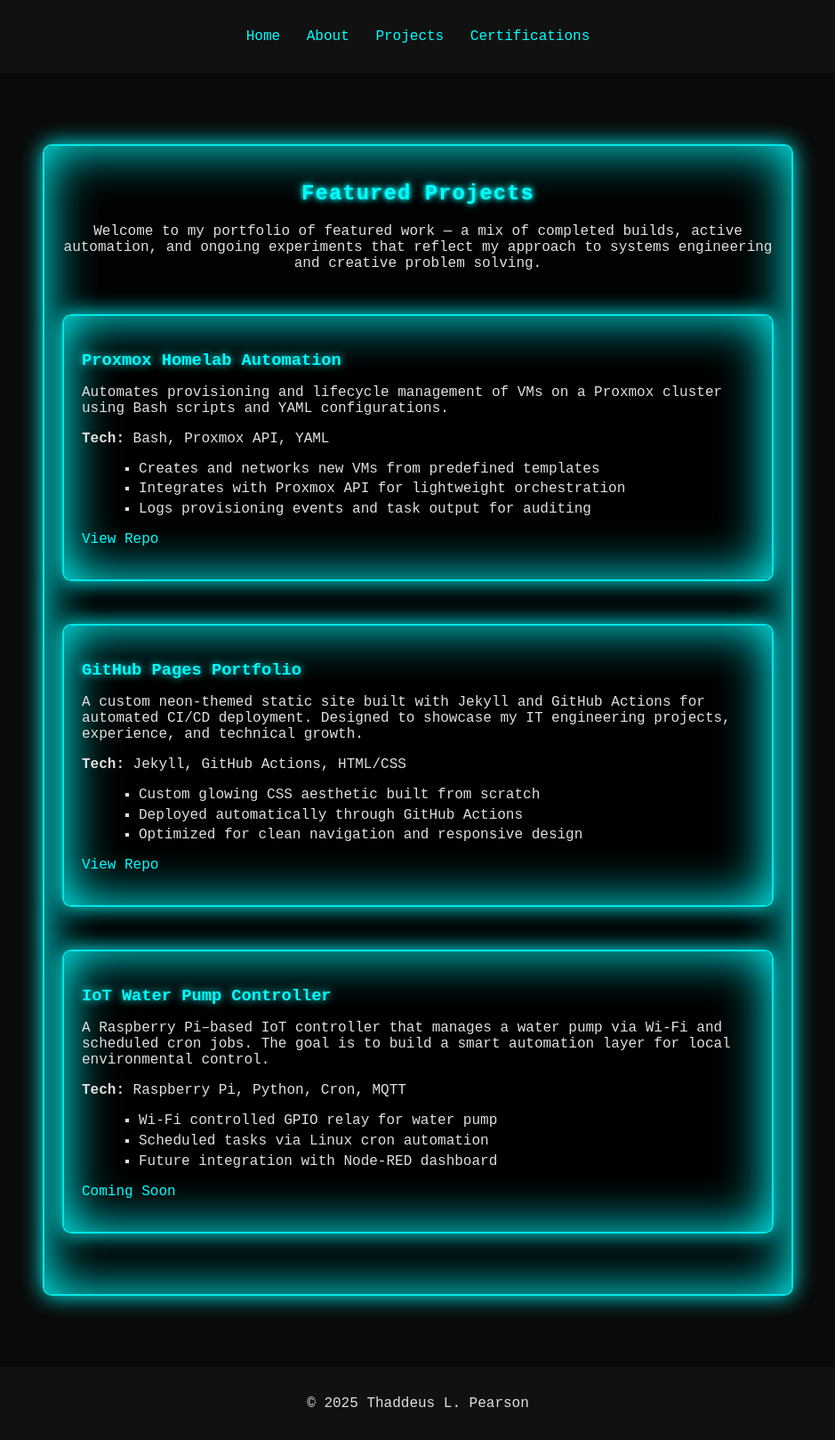
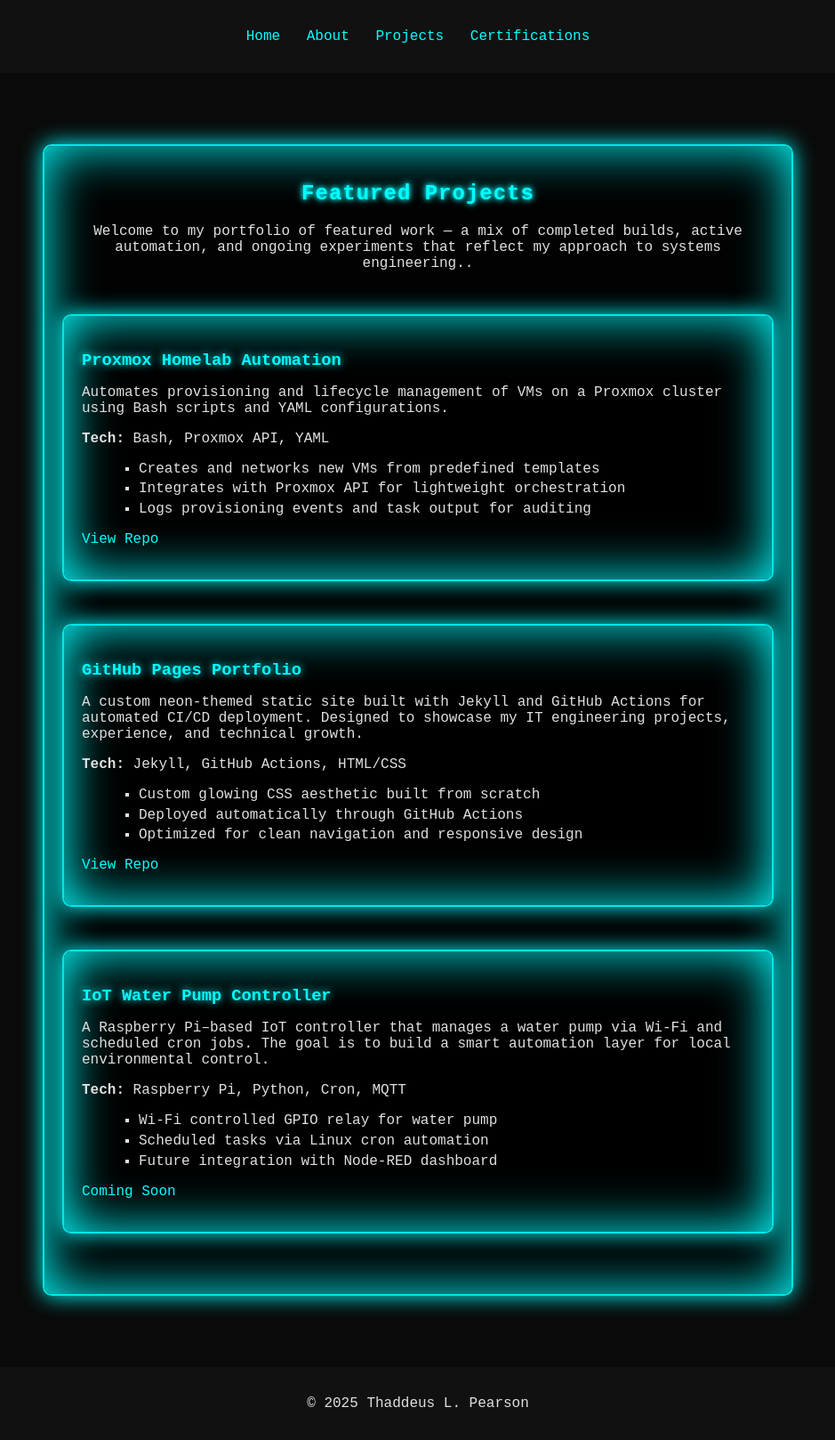
Before and after one commit to pearson-thaddeus-l/pearson-thaddeus-l-jekyll, a Jekyll site: the page built from projects.md, in a window 1280 px wide. Shown: the whole page at 89% size, without its empty margins (170-1109 px from the left). Built offline with Jekyll 4.4.1, drawn with Linux system fonts in a browser that asks for light colours.

Commit message:
Updating text

```diff
--- a/projects.md
+++ b/projects.md
@@ -7,7 +7,7 @@
 <h2 class="headline">Featured Projects</h2>
 
 <p>
-Welcome to my portfolio of featured work — a mix of completed builds, active automation, and ongoing experiments that reflect my approach to systems engineering and creative problem solving.
+Welcome to my portfolio of featured work — a mix of completed builds, active automation, and ongoing experiments that reflect my approach to systems engineering..
 </p>
 
 <div class="neon-border project-card">
```
